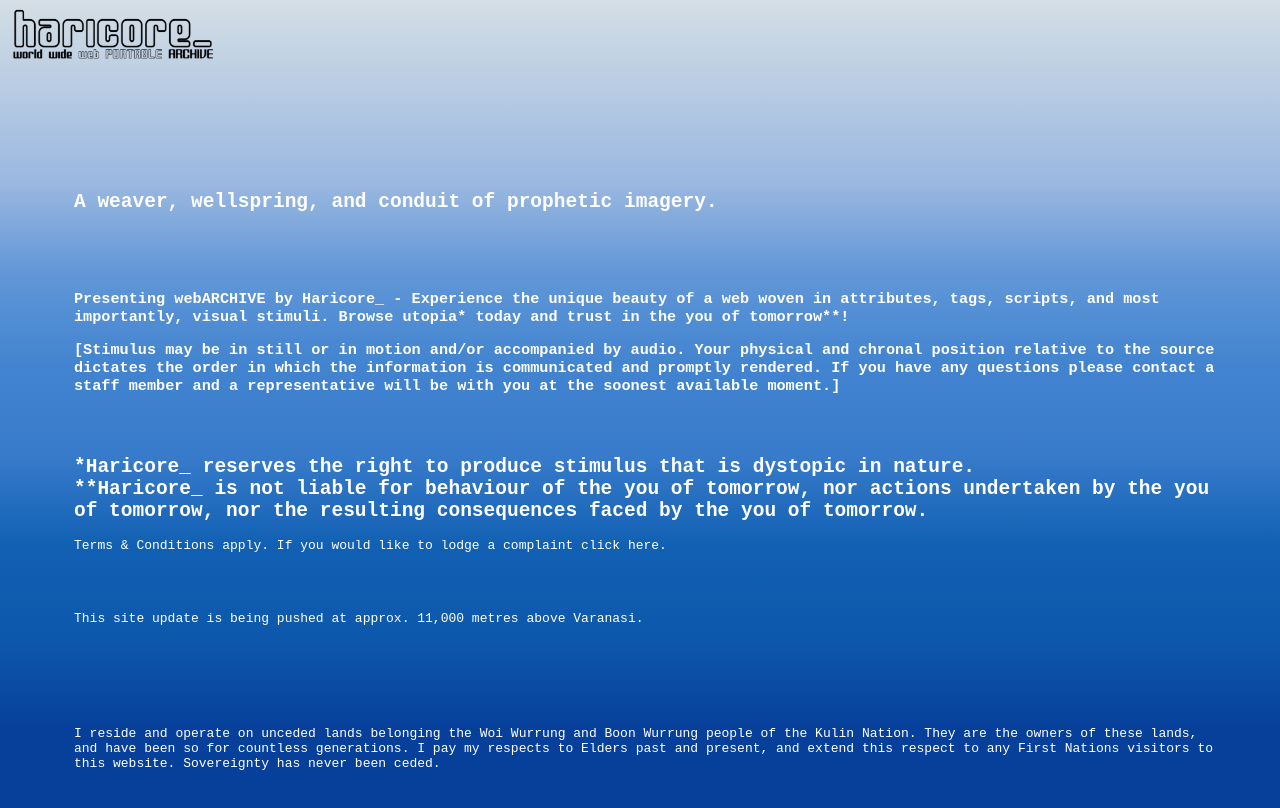
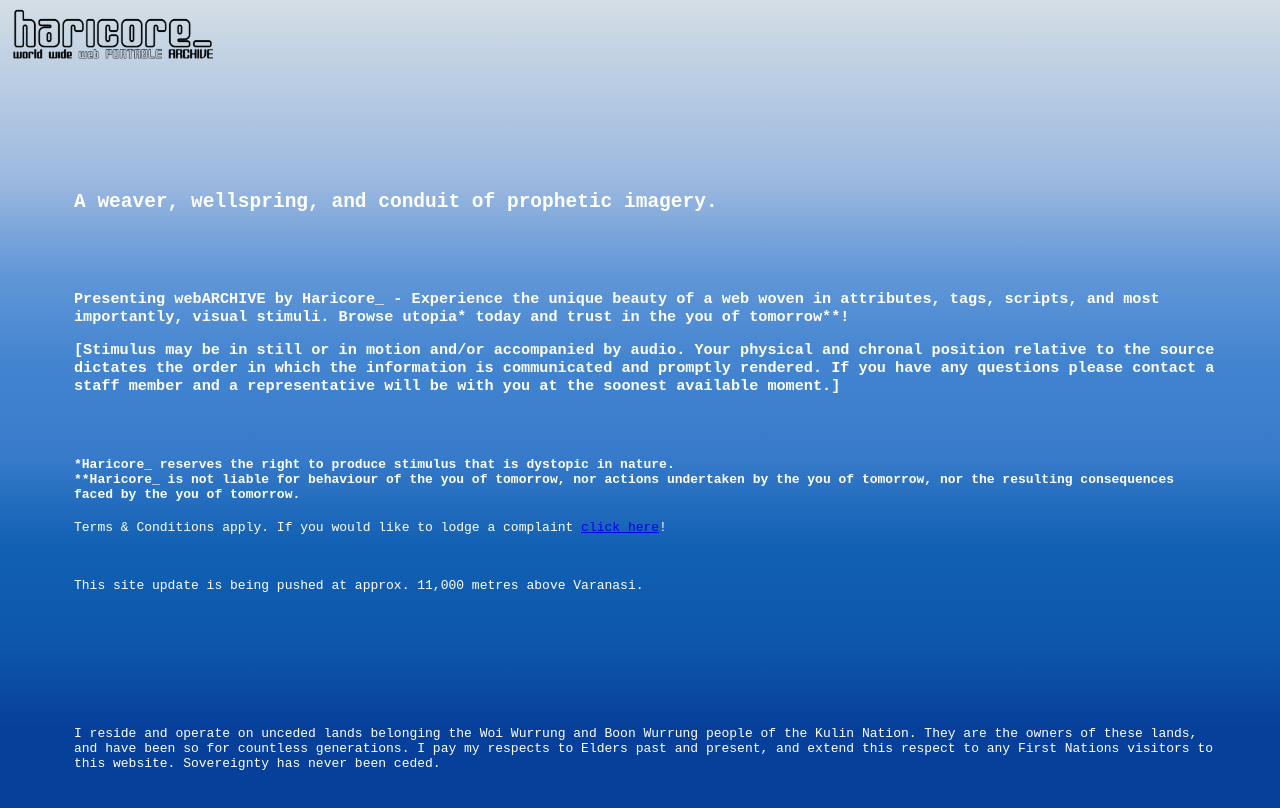
Before and after one commit to hharicore/webARCHIVE, a plain HTML site: page about.html in a window 1280 px wide. Drawn offline with Linux system fonts and the light colour scheme.

Commit message:
Update about.html

```diff
--- a/about.html
+++ b/about.html
@@ -34,15 +34,14 @@ Presenting webARCHIVE by Haricore_ - Experience the unique beauty of a web woven
   [Stimulus may be in still or in motion and/or accompanied by audio. Your physical and chronal position relative to the source dictates the order in which the information is communicated and promptly rendered. If you have any questions please contact a staff member and a representative will be with you at the soonest available moment.]
 </h3>
 <br/><br/>
-<h2>
+<h4>
 *Haricore_ reserves the right to produce stimulus that is dystopic in nature.
   <br/>
 **Haricore_ is not liable for behaviour of the you of tomorrow, nor actions undertaken by the you of tomorrow, nor the resulting consequences faced by the you of tomorrow.
-</h2>
-
-Terms & Conditions apply. If you would like to lodge a complaint click here.
+</h4>
+<p>
+Terms & Conditions apply. If you would like to lodge a complaint <a href="help.html">click here</a>!
 </p>
-<br/>
 <br/><br/>
 This site update is being pushed at approx. 11,000 metres above Varanasi.
       </section>
```
